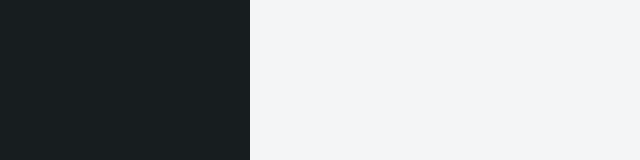
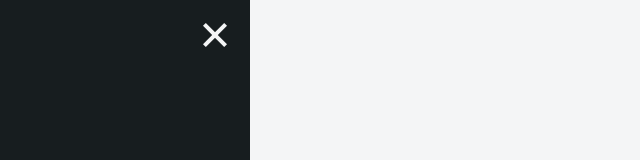
Before and after one commit to abishekreddy/guitar-practice, an Angular app: page /strumming in a window 1280 px wide. Shown: the top 160 px of the page, without its empty margins (0-640 px from the left). Built offline with nearby package versions, Linux system fonts and the light colour scheme.

Commit message:
Added navbar toggle buttons

```diff
--- a/src/app/app.component.html
+++ b/src/app/app.component.html
@@ -1,6 +1,17 @@
-<!-- <app-spinner></app-spinner> -->
-<div id="header"></div>
-<div id="body">
+<!--Spinner-->
+<app-spinner *ngIf="showSpinner"></app-spinner>
+<!--Navbar-->
+<div id="navbar-open-button" (click)="navbarToggleButtonClicked(true)" *ngIf="!showNavbar">
+  <div class="navbar-open-button-bar top"></div>
+  <div class="navbar-open-button-bar middle"></div>
+  <div class="navbar-open-button-bar bottom"></div>
+</div>
+<div id="navbar-close-button" (click)="navbarToggleButtonClicked(false)" *ngIf="showNavbar">
+  <div class="navbar-close-button-bar left"></div>
+  <div class="navbar-close-button-bar right"></div>
+</div>
+<div id="navbar" (mouseleave)="navbarToggleButtonClicked(false)" (mouseover)="navbarToggleButtonClicked(true)" [ngClass]="{'open':showNavbar}"></div>
+<!--Body content-->
+<div id="content">
   <router-outlet></router-outlet>
 </div>
-<div id="navbar"></div>
--- a/src/app/app.component.scss
+++ b/src/app/app.component.scss
@@ -1,21 +1,16 @@
 @import "../styles/_mixins.scss";
 
-/*-----Navbar-----*/
+/*-----Body content-----*/
 
-#body {
+#content {
   height: 100%;
   padding: 20px;
-}
-
-@media screen and (max-width: $desktop-min-width) {
-  #body {
-    width: 100%;
-  }
+  width: 100%;
+  z-index: 1000;
 }
 
 @media screen and (min-width: $desktop-min-width) {
-  #body {
-    /*Adjusting for navbar*/
+  #content {
     left: 60px;
     position: absolute;
     width: calc(100% - 60px);
@@ -26,32 +21,84 @@
 /*-----Navbar-----*/
 
 #navbar {
-  @include setTransition(width .2s linear);
+  @include setTransition(all .1s linear);
   background: $secondary-color;
   height: 100%;
+  left: calc(-100% - 5px);
   overflow: hidden;
   position: fixed;
   top: 0;
-}
-
-@media screen and (max-width: $desktop-min-width) {
-  #navbar {
-    /*Hiding navbar when not open. Additional 5px to hide box shadow*/
-    left: -255px;
-    width: 250px;
-    &.open {
-      left: 0;
-    }
+  width: 100%;
+  z-index: 1500;
+  &.open {
+    left: 0;
   }
 }
 
 @media screen and (min-width: $desktop-min-width) {
   #navbar {
-    /*Adjusting for navbar*/
     left: 0;
     width: 60px;
-    &:hover {
+    &.open {
       width: 250px;
     }
   }
 }
+
+
+/*Navbar trigger*/
+
+#navbar-open-button,
+#navbar-close-button {
+  @include setTransition(.1s);
+  height: 30px;
+  position: absolute;
+  right: 20px;
+  top: 25px;
+  width: 30px;
+  z-index: 2000;
+}
+
+.navbar-open-button-bar,
+.navbar-close-button-bar {
+  height: 4px;
+  width: 100%;
+  margin-bottom: 4px;
+}
+
+.navbar-open-button-bar {
+  background: $secondary-color;
+  transform: rotate(-45deg);
+  &.top {
+    width: 50%;
+  }
+  &.bottom {
+    width: 50%;
+    margin-left: 50%;
+  }
+}
+
+.navbar-close-button-bar {
+  background: $primary-color;
+  &.left {
+    transform: translateY(8px) rotate(-45deg);
+  }
+  &.right {
+    transform: rotate(45deg);
+  }
+}
+
+@media screen and (min-width: $desktop-min-width) {
+  #navbar-open-button {
+    left: 15px;
+    .navbar-open-button-bar {
+      background: $primary-color;
+    }
+  }
+  #navbar-close-button {
+    left: 200px;
+    .navbar-close-button-bar {
+      background: $primary-color;
+    }
+  }
+}
--- a/src/app/app.component.ts
+++ b/src/app/app.component.ts
@@ -5,4 +5,11 @@ import { Component } from '@angular/core';
   templateUrl: './app.component.html',
   styleUrls: ['./app.component.scss']
 })
-export class AppComponent {}
+export class AppComponent {
+  showNavbar = false;
+  showSpinner = false;
+
+  navbarToggleButtonClicked(showNavbar): void {
+    this.showNavbar = showNavbar;
+  }
+}
```
